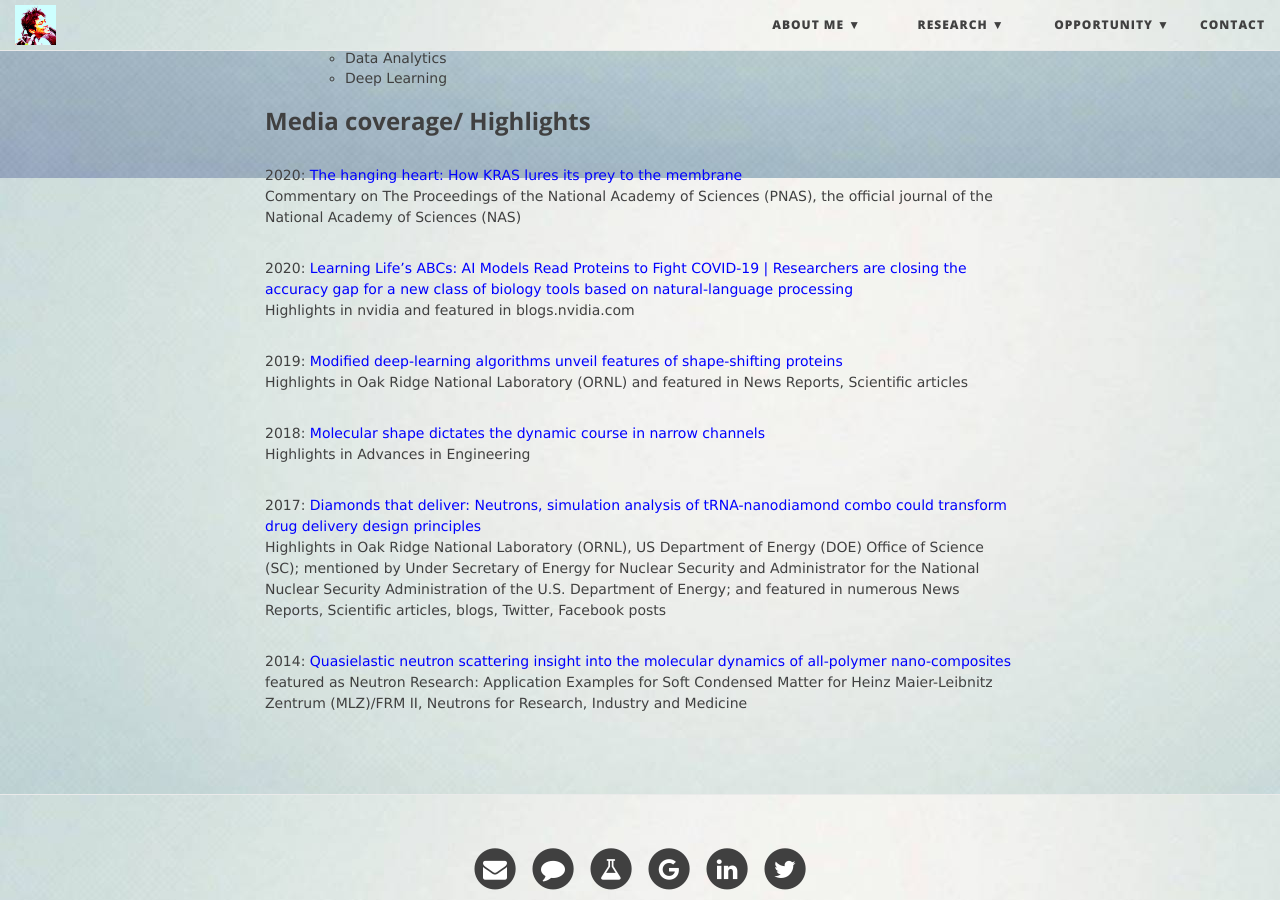
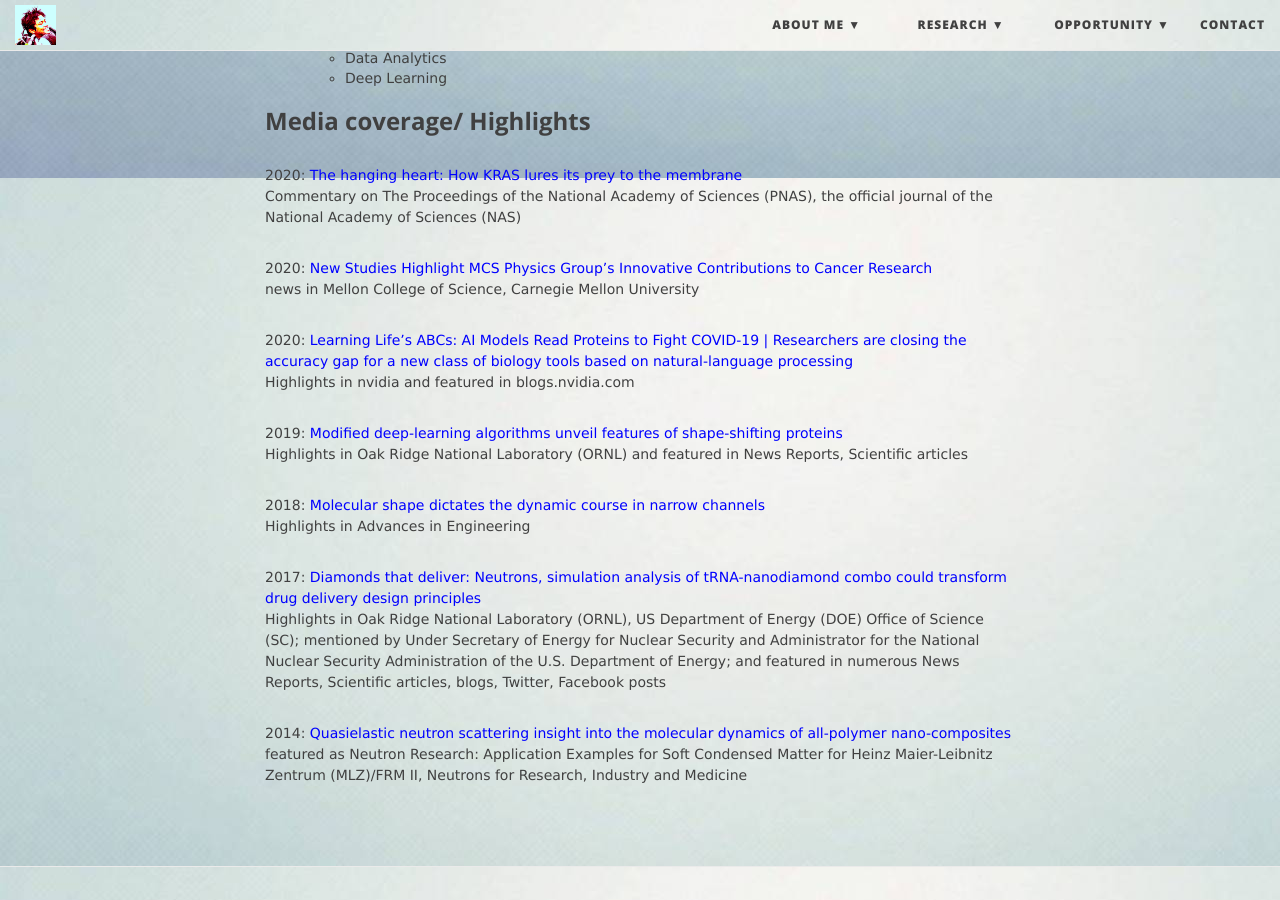
Before and after one commit to debsindhu/debsindhu.github.io, a Jekyll site: the page built from research.md, in a window 1280 px wide and 900 px high, scrolled down 893 px. Built offline with Jekyll 4.4.1, drawn with Linux system fonts in a browser that asks for light colours; nearby versions of some CDN libraries.

Commit message:
Update research.md

```diff
--- a/research.md
+++ b/research.md
@@ -37,6 +37,9 @@ experiments.
 2020: <span style="color:blue">The hanging heart: How KRAS lures its prey to the membrane</span>
       Commentary on The Proceedings of the National Academy of Sciences (PNAS), the official journal of the National Academy of Sciences (NAS)
 
+2020: <span style="color:blue">New Studies Highlight MCS Physics Group's Innovative Contributions to Cancer Research</span>
+      news in Mellon College of Science, Carnegie Mellon University
+
 2020: <span style="color:blue">Learning Life’s ABCs: AI Models Read Proteins to Fight COVID-19 | Researchers are closing the accuracy gap for a new class of biology tools based on natural-language processing</span>
       Highlights in nvidia and featured in blogs.nvidia.com
 
```
